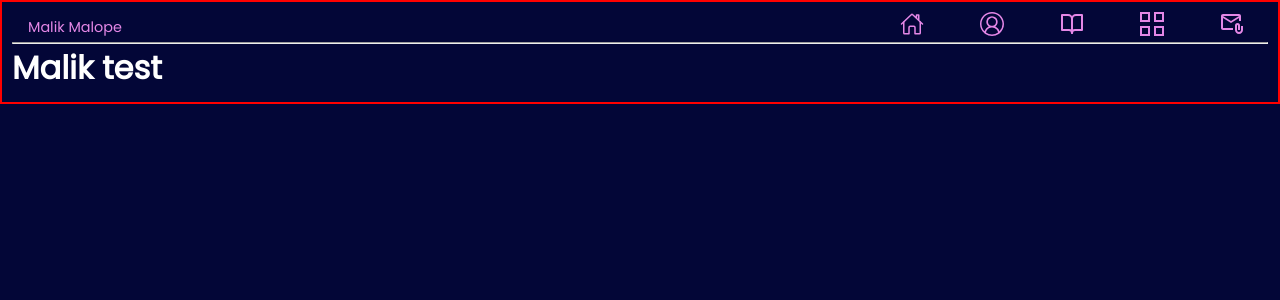
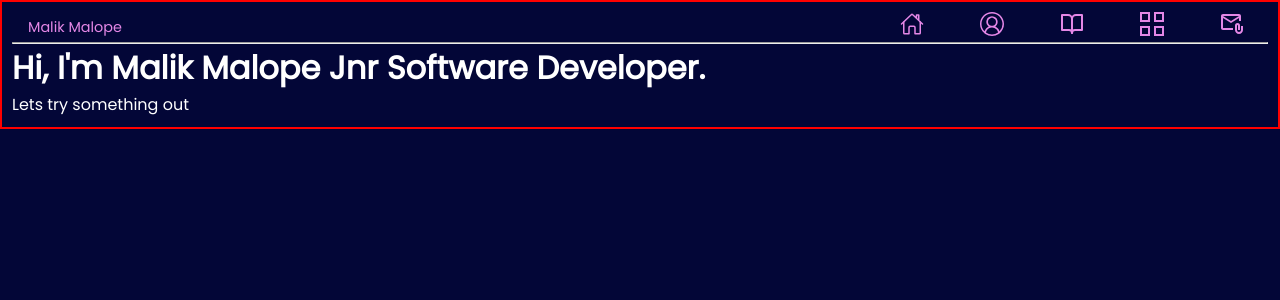
Before and after one commit to libSpace/my-react-portfolio-one, a React (Create React App) app: page / in a window 1280 px wide. Shown: the top 300 px of the page. Built offline with nearby package versions, Linux system fonts and the light colour scheme.

Commit message:
Some minor changes on the Home.js file div fr testing

```diff
--- a/src/component/Home.js
+++ b/src/component/Home.js
@@ -3,9 +3,18 @@ import React from "react";
 function Home(){
     return (
         <div className="home-content">
+            <div className="home-intro">
             <h1 className="home-header">
-                Malik test
+                Hi,
+                I'm Malik Malope
+                Jnr Software Developer.
             </h1>
+            <p>Lets try something out</p>
+            </div>
+
+            <div className="tech-stack">
+
+            </div>
         </div>
     );
 }
--- a/src/component/NavBottom.js
+++ b/src/component/NavBottom.js
@@ -21,7 +21,7 @@ function NavBottom() {
 
 
     <div className="mobile-nav">
-    {/* <hr className="mobile-liner"></hr> */}
+    <hr className="mobile-liner"></hr>
       <nav className="nav-wrapper">
 
           <div className="menu-bot-wrapper">
```
